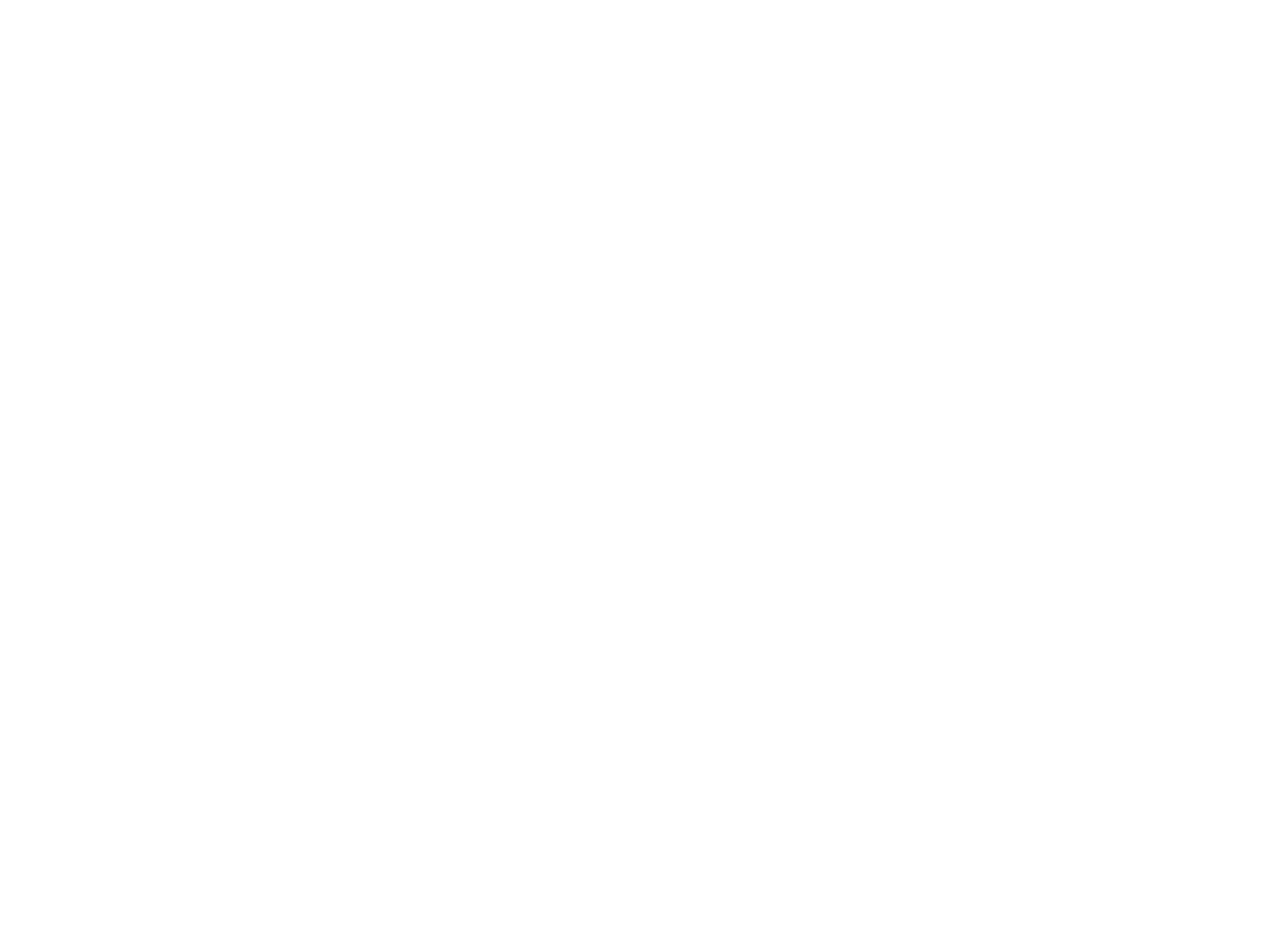
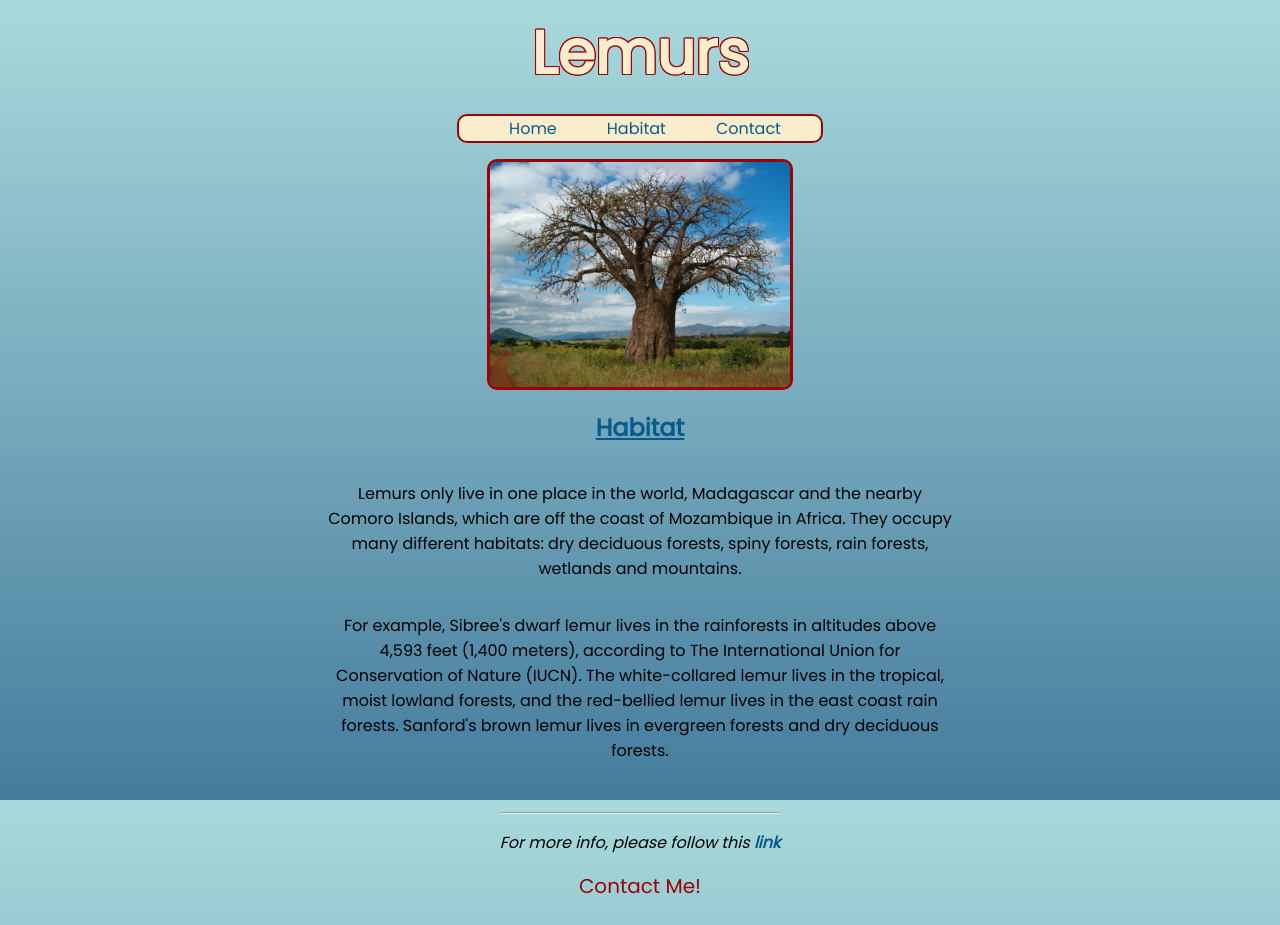
Before and after one commit to haydensprinkle/CS50A, a plain HTML site: page module4/habitat.html in a window 1280 px wide. Before the commit the page ends 800 px from the top, so only its background shows below. Drawn offline with Linux system fonts and the light colour scheme.

Commit message:
Finished second page and nav menu, tweaked styling

```diff
--- a/module4/habitat.html
+++ b/module4/habitat.html
@@ -2,9 +2,60 @@
 <html lang="en">
   <head>
     <meta charset="UTF-8" />
-    <meta http-equiv="X-UA-Compatible" content="IE=edge" />
     <meta name="viewport" content="width=device-width, initial-scale=1.0" />
-    <title>Animal - Habitat</title>
+    <title>Lemurs - Habitat</title>
+    <link rel="stylesheet" href="style.css" />
+    <link
+      rel="stylesheet"
+      href="https://fonts.googleapis.com/css?family=Poppins"
+    />
   </head>
-  <body></body>
+  <body>
+    <header>
+      <h1 id="title">Lemurs</h1>
+      <nav>
+        <ul class="menu">
+          <li><a href="index.html">Home</a></li>
+          <li><a href="#">Habitat</a></li>
+          <li><a href="#contact">Contact</a></li>
+        </ul>
+      </nav>
+      <img src="images/habitat.jpeg" alt="Lemur" />
+      <h2>Habitat</h2>
+    </header>
+    <main>
+      <p>
+        Lemurs only live in one place in the world, Madagascar and the nearby
+        Comoro Islands, which are off the coast of Mozambique in Africa. They
+        occupy many different habitats: dry deciduous forests, spiny forests,
+        rain forests, wetlands and mountains.
+      </p>
+      <p>
+        For example, Sibree's dwarf lemur lives in the rainforests in altitudes
+        above 4,593 feet (1,400 meters), according to The International Union
+        for Conservation of Nature (IUCN). The white-collared lemur lives in the
+        tropical, moist lowland forests, and the red-bellied lemur lives in the
+        east coast rain forests. Sanford's brown lemur lives in evergreen
+        forests and dry deciduous forests.
+      </p>
+    </main>
+    <footer>
+      <br />
+      <hr />
+      <p>
+        <em
+          >For more info, please follow this
+          <a
+            href="https://www.livescience.com/55276-lemurs.html#:~:text=Habitat,rain%20forests%2C%20wetlands%20and%20mountains."
+            ><strong>link</strong></a
+          ></em
+        >
+      </p>
+      <p>
+        <a href="mailto:haydensprinkledev@gmail.com" id="contact"
+          >Contact Me!</a
+        >
+      </p>
+    </footer>
+  </body>
 </html>
--- a/module4/style.css
+++ b/module4/style.css
@@ -1,34 +1,82 @@
-body{
+body {
   background-image: linear-gradient(#a8dadc, #457b9d);
   background-repeat: no-repeat;
   background-attachment: fixed;
+  display: flex;
+  flex-flow: column wrap;
+  align-items: center;
+  font-family: "Poppins", sans-serif;
 }
-  #title{
+header {
+  display: flex;
+  flex-flow: column wrap;
+  align-items: center;
+}
+#title {
   display: flex;
   justify-content: center;
   color: #faedcd;
-    font-size: 3em;
-    text-decoration: underline;
+  text-shadow: 1px 0 0 #9d0208, -1px 0 0 #9d0208, 0 1px 0 #9d0208,
+    0 -1px 0 #9d0208, 1px 1px #9d0208, -1px -1px 0 #9d0208, 1px -1px 0 #9d0208,
+    -1px 1px 0 #9d0208;
+  font-size: 60px;
+  margin: 0;
 }
-  main{
+main {
   width: 50%;
-    margin: 0 auto;
   display: flex;
   flex-flow: column wrap;
 }
-  h2{
+.menu {
+  display: flex;
+  justify-content: space-evenly;
+  align-items: center;
+  background-color: #faedcd;
+  border-radius: 10px;
+  height: 25px;
+  border: 2px solid #9d0208;
+}
+li {
+  list-style-type: none;
+}
+li a {
+  padding: 10px;
+  padding-right: 40px;
+  text-decoration: none;
+  color: #095a8b;
+}
+h2 {
+  display: flex;
+  justify-content: center;
+  color: #095a8b;
+  text-decoration: underline;
+}
+h3 {
   display: flex;
   justify-content: center;
   color: #9d0208;
 }
-  p{
+p {
   display: flex;
   justify-content: center;
   text-align: center;
 }
-  img{
+img {
   display: flex;
-    margin: 0 auto;
   width: 300px;
   border-radius: 10px;
+  border: 3px solid #9d0208;
+  margin: 0;
 }
+a {
+  text-decoration: none;
+  color: #095a8b;
+}
+a:visited {
+  text-decoration: none;
+  color: #095a8b;
+}
+#contact {
+  font-size: 20px;
+  color: #9d0208;
+}
```
Also changed, not shown: module4/index.html (+71 -45 lines), module4/app.js (deleted), module4/images/habitat.jpeg (added). Lines whose indentation alone changed are shown as unchanged.
